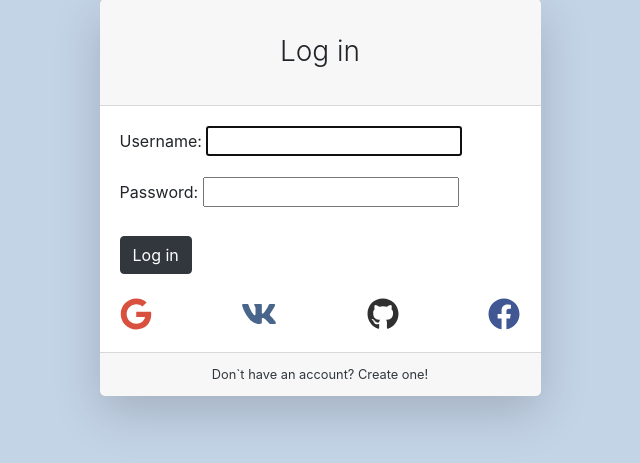
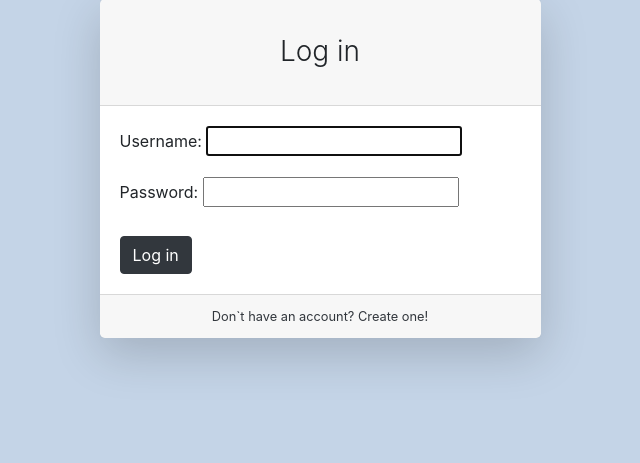
Before and after one commit to MytsakNatalia/Restaurant_Django_Project, a Django app: page / in a window 1280 px wide. Shown: the part 125-588 px from the top of the page, without its empty margins (320-960 px from the left). Run offline with Django 4.2, Linux system fonts and the light colour scheme; some libraries are stand-ins or nearby versions.

Commit message:
Log in through sns button deleted

```diff
--- a/restaurant/users/templates/users/login.html
+++ b/restaurant/users/templates/users/login.html
@@ -33,20 +33,7 @@
 
                                         <input class="btn btn-primary" type="submit" value="Log in">
                                     </div>
-                                    <div class="form-group d-flex align-items-center justify-content-between mt-4 mb-0">
-                                        <a href="#">
-                                            <i class="fab fa-google fa-2x" style="color: #d9503e;"></i>
-                                        </a>
-                                        <a href="#">
-                                            <i class="fab fa-vk fa-2x" style="color: #4a658b;"></i>
-                                        </a>
-                                        <a href="#">
-                                            <i class="fab fa-github fa-2x" style="color: #303030;"></i>
-                                        </a>
-                                        <a href="#">
-                                            <i class="fab fa-facebook fa-2x" style="color: #405794;"></i>
-                                        </a>
-                                    </div>
+
                                 </form>
                             </div>
                             <div class="card-footer text-center">
```
Also changed, not shown: restaurant/db.sqlite3.
